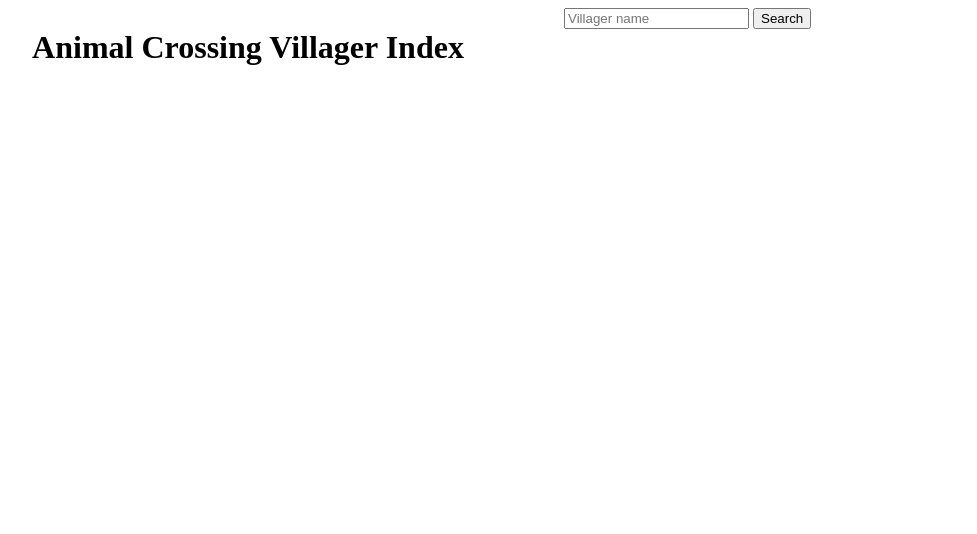
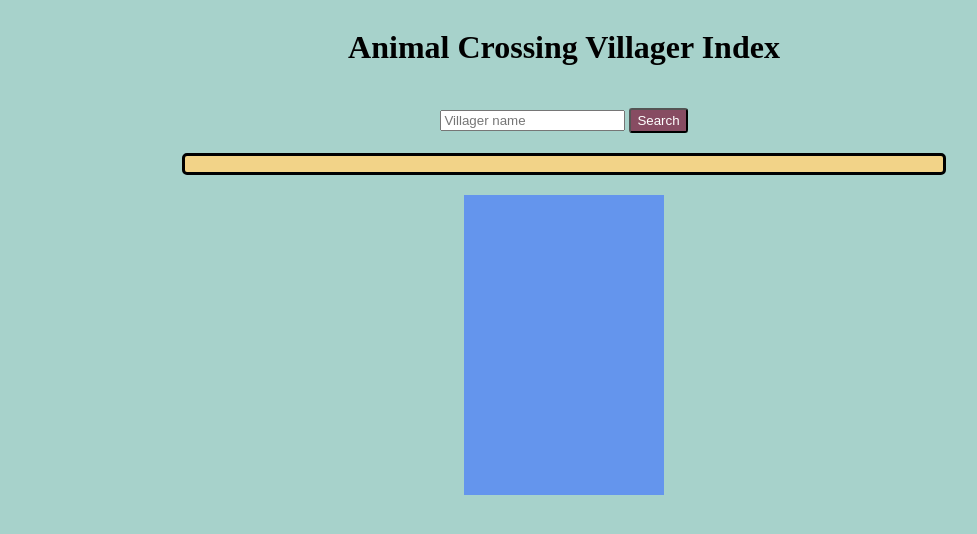
Before and after one commit to raeoxfordhebron/project-1, a plain HTML site: page index.html in a window 1280 px wide. Shown: the whole page, without its empty margins (76-1053 px from the left). Drawn offline with nearby package versions, Linux system fonts and the light colour scheme.

Commit message:
added color and centered

```diff
--- a/styles.css
+++ b/styles.css
@@ -1,15 +1,29 @@
 body {
     display: grid;
-    grid-template-columns: 2fr 2fr;
-    box-sizing: border-box;
+    background-color: #A7D2CB;
 }
 
 header {
     margin: auto;
+    text-align: center;
+
+}
+
+main {
+    width: 60%;
+    background-color: #F2D388;
+    border: 3px solid black;
+    margin: auto;
+    border-radius: 5px;
 }
 
 #image {
     background-color: cornflowerblue;
+    display: block;
+    margin: 20px auto;
+    width: 200px;
+    height: 300px;
+    object-fit: cover;
 }
 
 #birthday {
@@ -36,7 +50,23 @@ header {
     background-color: yellow;
 }
 
-#imageContainer {
-    background-color: forestgreen;
-    margin: auto;
+
+form {
+    text-align: center;
+    padding: 10px;
+    margin: 10px;
 }
+
+#submitButton {
+    background-color: #874C62;
+    color: white;
+    border-radius: 3px;
+    height: 25px;
+    transition: background-color .3s, color .3s
+}
+
+#submitButton:hover {
+    background-color: #54BAB9;
+    color: white;
+    cursor: pointer;
+}
--- a/test.js
+++ b/test.js
@@ -18,10 +18,7 @@ function showSimilarVillagers(personality) {
             }
         })
         console.log(speciesArray)
-        const filterSpecies = speciesArray.filter((element, index) => {
-            element.species === "Bear"
-        })
-
+        ajaxCall2(data.species)
 })
 }
 
```
